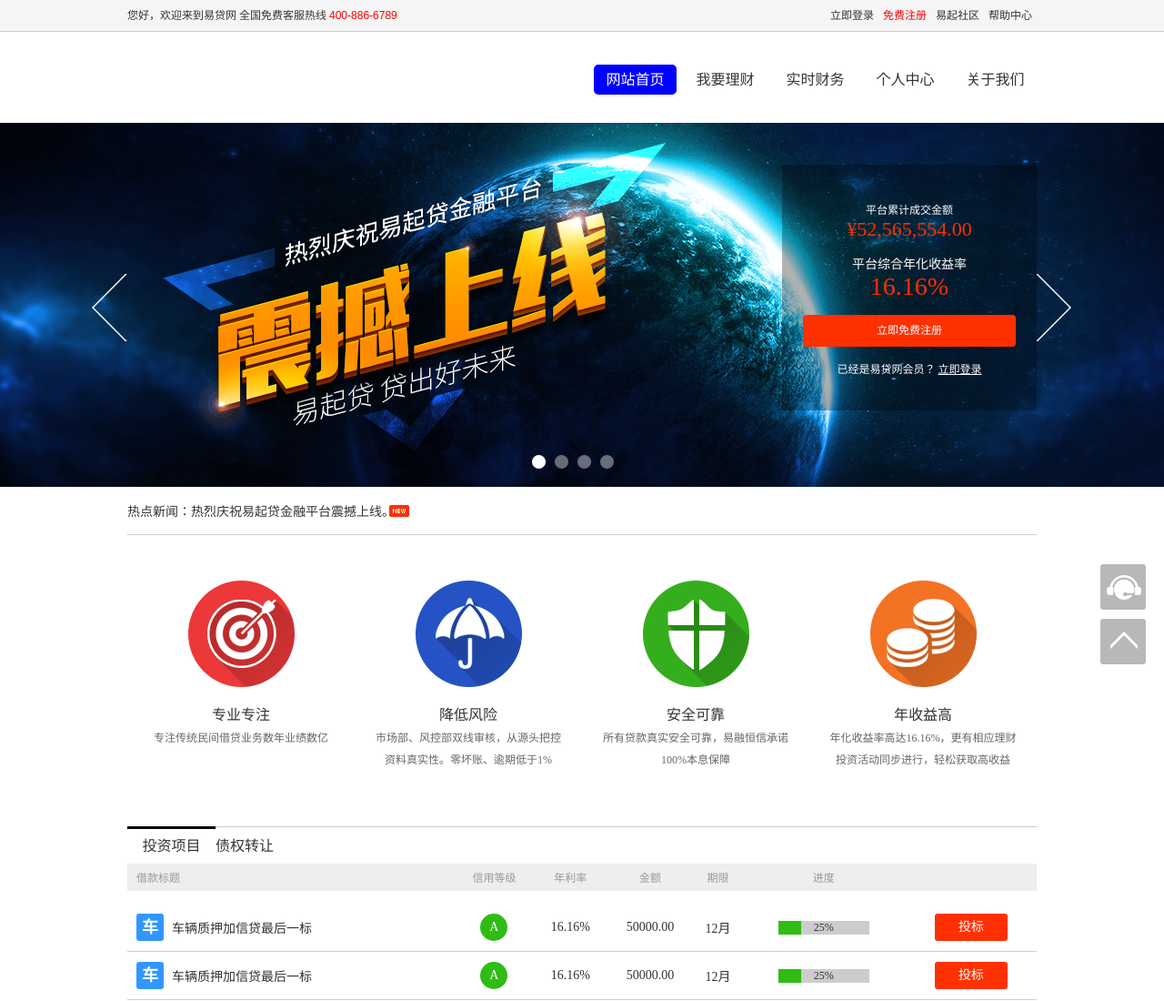
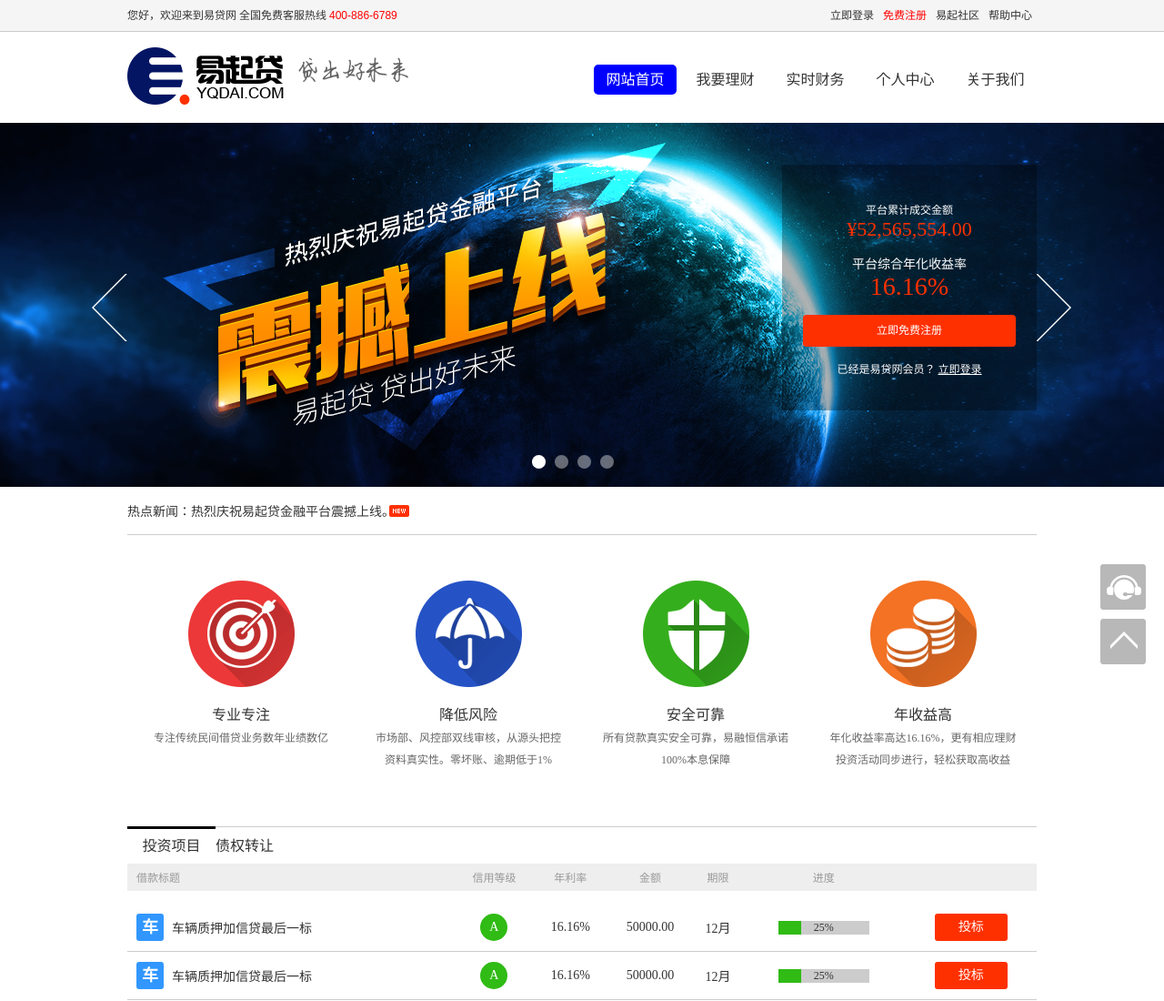
Before and after one commit to levar-hlc/web-levar, a plain HTML site: page index.html in a window 1280 px wide. Shown: the top 1100 px of the page at 91% size. Drawn offline with Linux system fonts and the light colour scheme; files whose address does not match are found by name.

Commit message:
Update index.css

```diff
--- a/index.css
+++ b/index.css
@@ -10,7 +10,7 @@
 	float: left;
 }
 .logo h1 a{
-	background: url(../images/logo.png) no-repeat;
+	background: url(logo.png) no-repeat;
 	width: 309px;
 	height: 63px;
 	display: inline-block;
```
